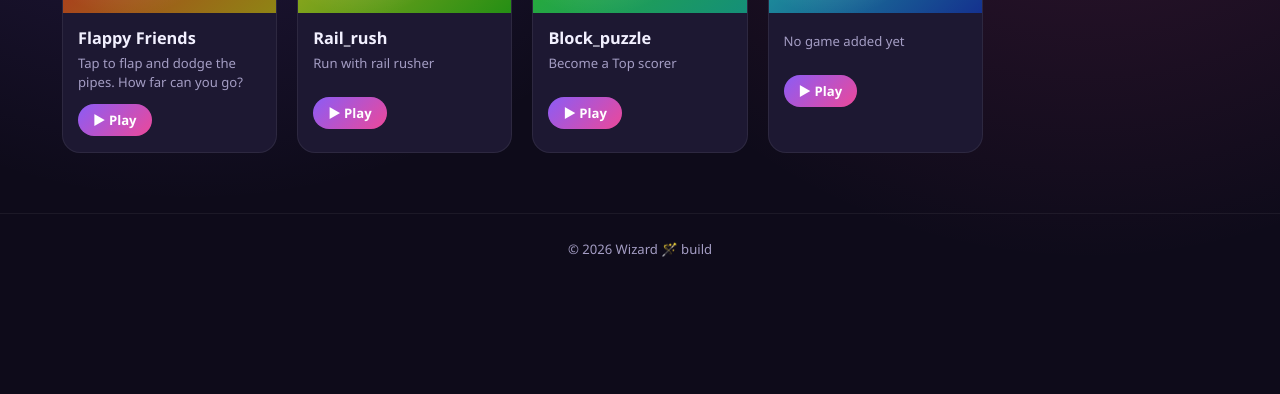
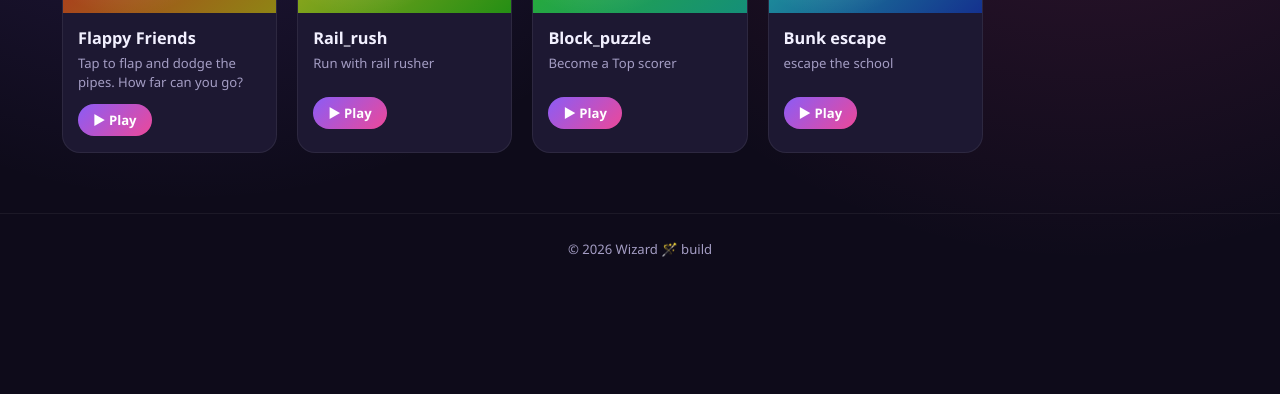
Before and after one commit to ezazkhan12/Floppy-test-3, a plain HTML site: page index.html in a window 1280 px wide. Shown: the part 406-800 px from the top of the page. Drawn offline with Linux system fonts and the light colour scheme.

Commit message:
Add new game 'Bunk escape' to the list

```diff
--- a/index.html
+++ b/index.html
@@ -345,12 +345,12 @@ const games = [
 
   /* ---------- EXAMPLE GAME 4 ---------- */
   {
-    title: "",
-    desc:  "No game added yet",
-    link:  "",
+    title: "Bunk escape",
+    desc:  "escape the school",
+    link:  "https://syedsameer01518-lab.github.io/Bunk/",
     image: "",
-    emoji: "",
-    tag:   ""
+    emoji: "🏫",
+    tag:   "School"
   },
 
   /* ---------- 👇 PASTE YOUR NEXT GAME BLOCK HERE 👇 ---------- */
```
